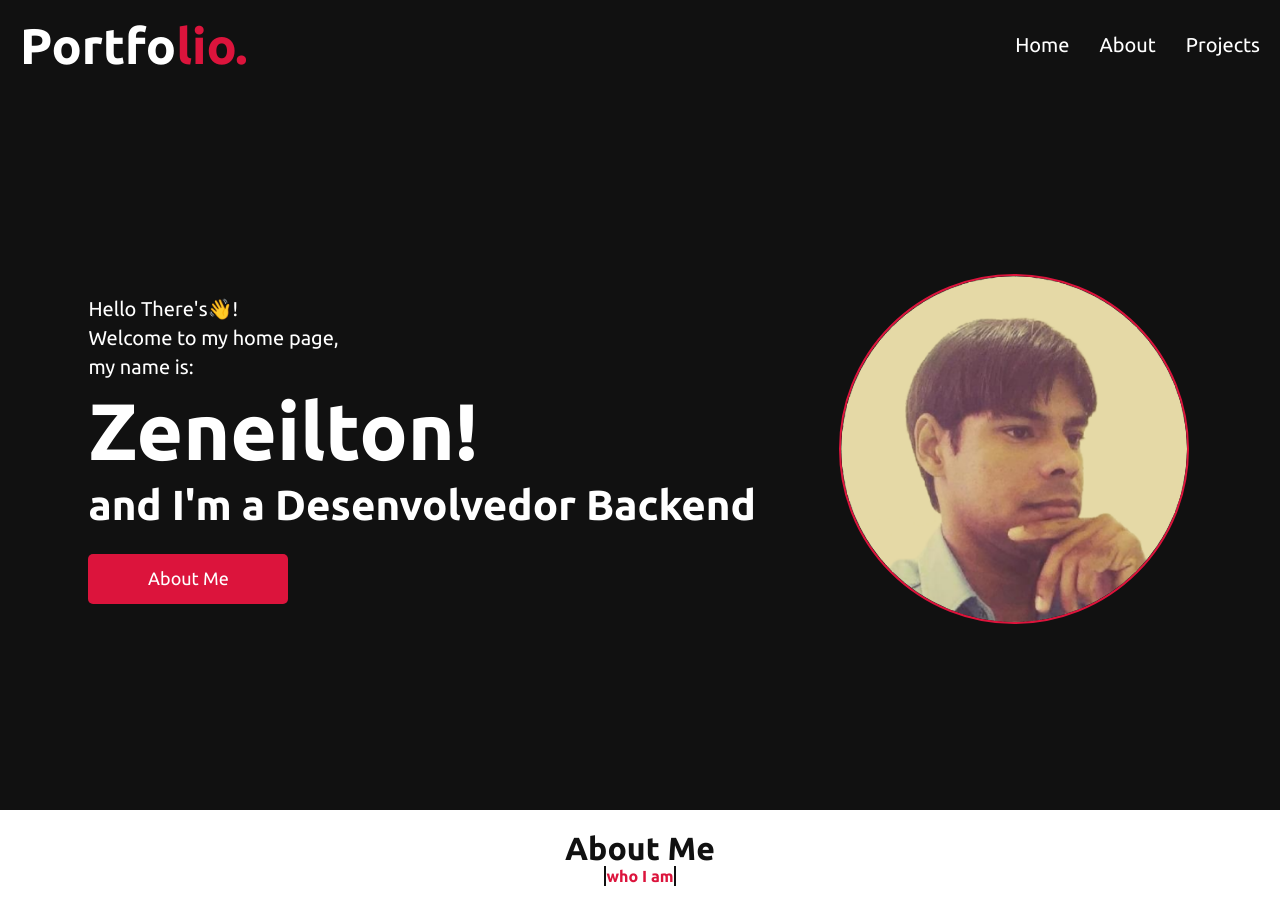
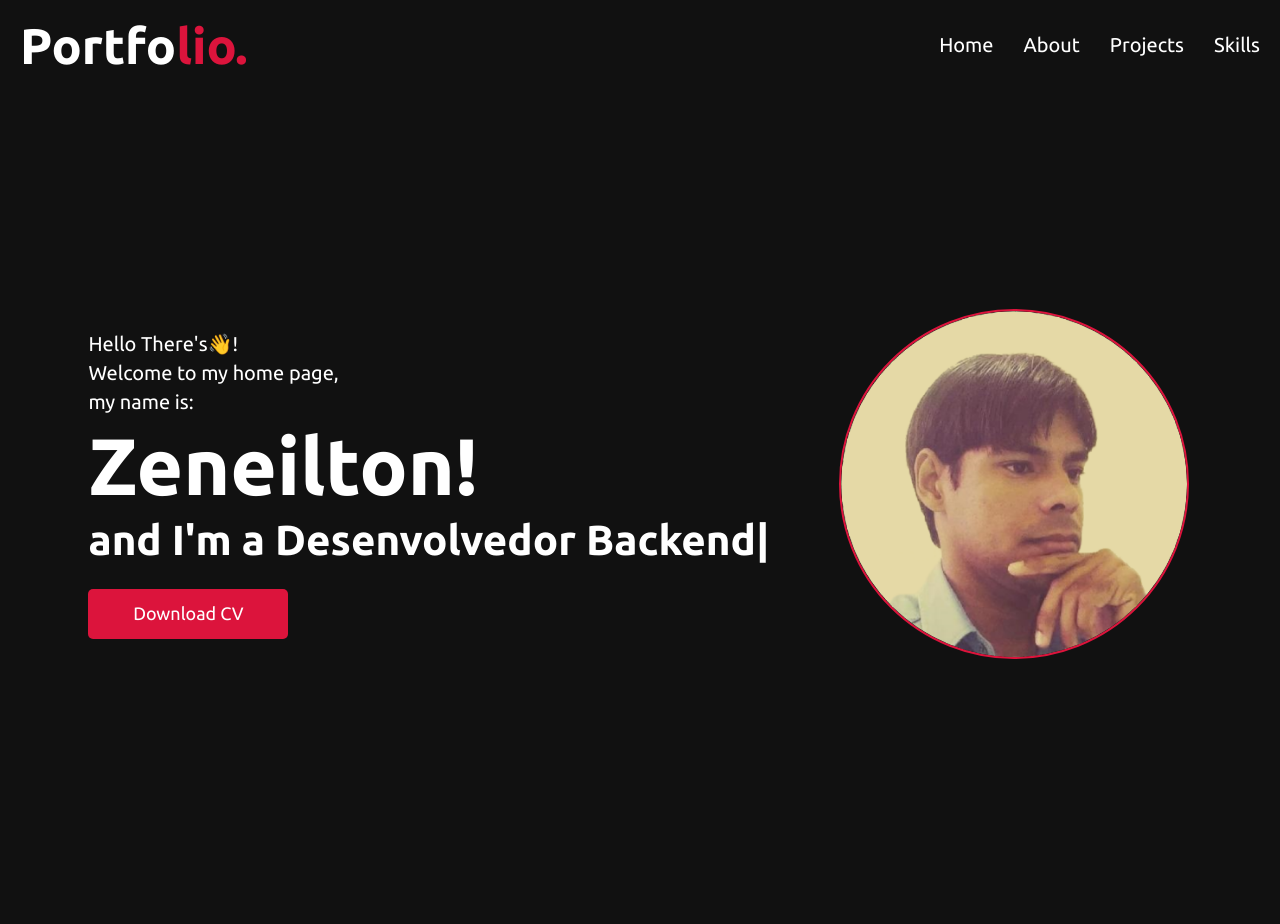
Before and after one commit to zeneiltongpdev/my-portfolio, a React (Vite) app: page / in a window 1280 px wide. Shown: the top 924 px of the page. After the commit the page ends 880 px from the top, so only its background shows below. Built offline with nearby package versions, Linux system fonts and the light colour scheme.

Commit message:
added skills page

```diff
--- a/src/components/Header/index.tsx
+++ b/src/components/Header/index.tsx
@@ -3,7 +3,7 @@ import { Link } from "react-router-dom"
 import { motion } from "framer-motion"
 
 const Headers = styled.header`
-    widht: 100%;
+    width: 100%;
     height: 90px;
     display: flex;
     padding: 0 20px;
@@ -136,6 +136,21 @@ const Header = () => {
                         </motion.div>
                     </LinkEdit>
 
+                    <LinkEdit to="/Skills">
+                        <motion.div
+                            initial={{ opacity: 0, y: 0, z: -100 }}
+                            animate={{ opacity: 1, y: 0, z: 0 }}
+                            transition={{
+                                duration: 2,
+                                delay: 1.2,
+                                ease: [0, 0.75, 0.25, 1]
+                            }}
+                        >
+                            <Li>Skills</Li>
+
+                        </motion.div>
+                    </LinkEdit>
+
                 </Ul>
 
             </Nav>
--- a/src/pages/Home/index.tsx
+++ b/src/pages/Home/index.tsx
@@ -4,7 +4,7 @@ import { motion } from "framer-motion"
 import ImgPerfil from "../../assets/eu.png"
 import { TypeAnimation } from "react-type-animation"
 
-const Animacao = styled(TypeAnimation)`
+const Animation = styled(TypeAnimation)`
 
 `
 
@@ -265,7 +265,7 @@ const Home = () => {
                             }}
                         >
 
-                            <Description>and I'm a <Animacao
+                            <Description>and I'm a <Animation
                                 sequence={[
                                     'Desenvolvedor Frontend',
                                     1000,
@@ -293,7 +293,7 @@ const Home = () => {
                                 }}
                             >
 
-                                <Button>About Me</Button>
+                                <Button>Download CV</Button>
 
                             </motion.div>
 
@@ -303,7 +303,7 @@ const Home = () => {
 
                 </Info>
 
-                <AboutMe>
+                {/* <AboutMe>
 
                     <TitleAbout>About Me</TitleAbout>
 
@@ -317,7 +317,7 @@ const Home = () => {
 
                     </Info>
 
-                </AboutMe>
+                </AboutMe> */}
 
             </Main>
 
--- /dev/null
+++ b/src/pages/Skills/index.tsx
@@ -0,0 +1,21 @@
+import { styled } from "styled-components"
+import { Header } from "../../components/Header"
+
+const Main = styled.main`
+
+`
+const Skills = () => {
+
+    return (
+
+        <>
+            <Header />
+
+            <Main></Main>
+
+        </>
+    )
+
+}
+
+export { Skills }
--- a/src/pages/routes.tsx
+++ b/src/pages/routes.tsx
@@ -2,6 +2,7 @@ import { BrowserRouter, Routes, Route } from "react-router-dom"
 import { Home } from "./Home"
 import { About } from "./About"
 import { Projects } from "./Projects"
+import { Skills } from "./Skills"
 
 const AppRoutes = () => {
 
@@ -17,6 +18,8 @@ const AppRoutes = () => {
 
                 <Route path="/projects" element={ <Projects/> }/>
 
+                <Route path="/skills" element={ <Skills/> }/>
+
             </Routes>
 
         </BrowserRouter>
```
Also changed, not shown: 1 other file (tests, documents, lock files or other folders).
